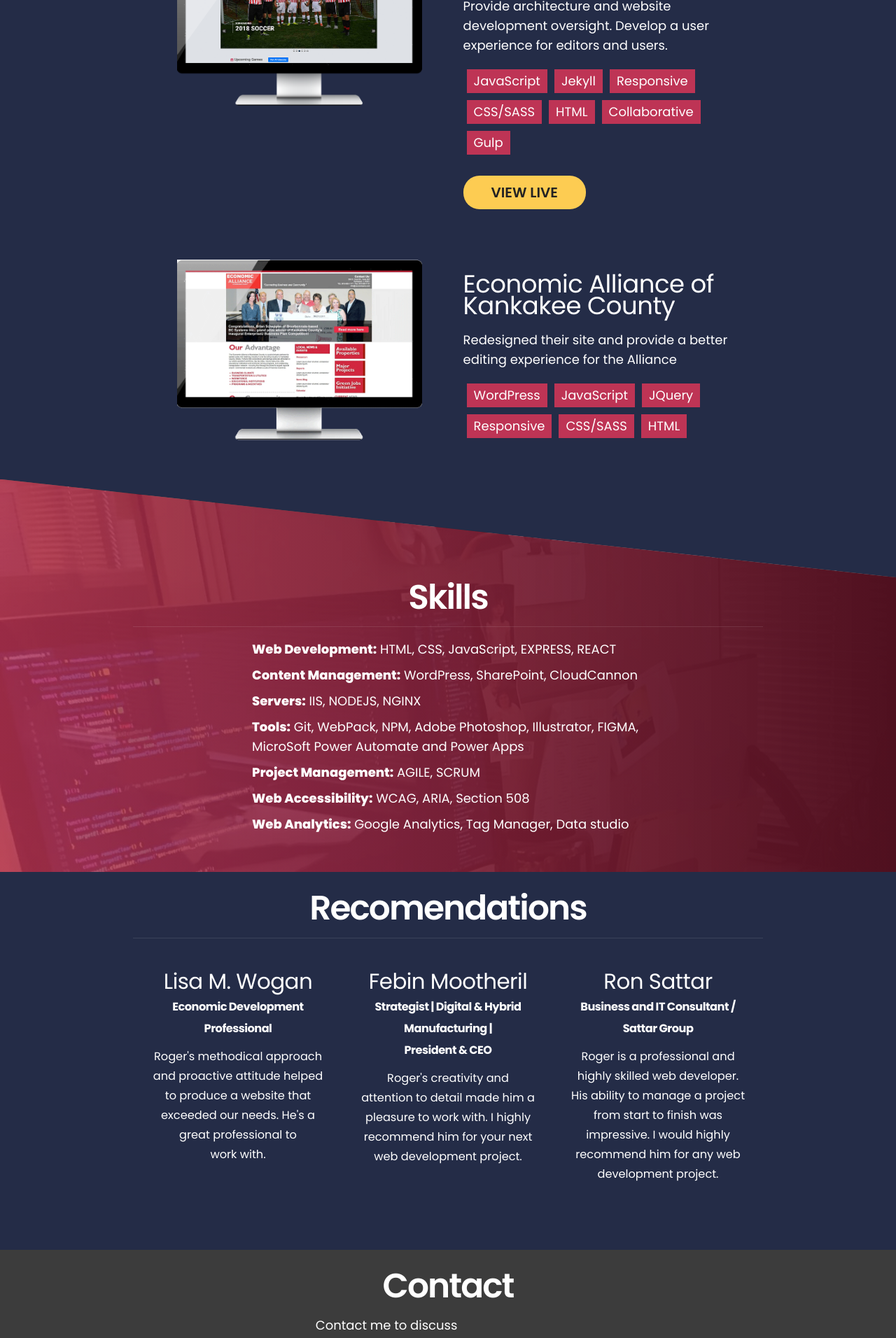
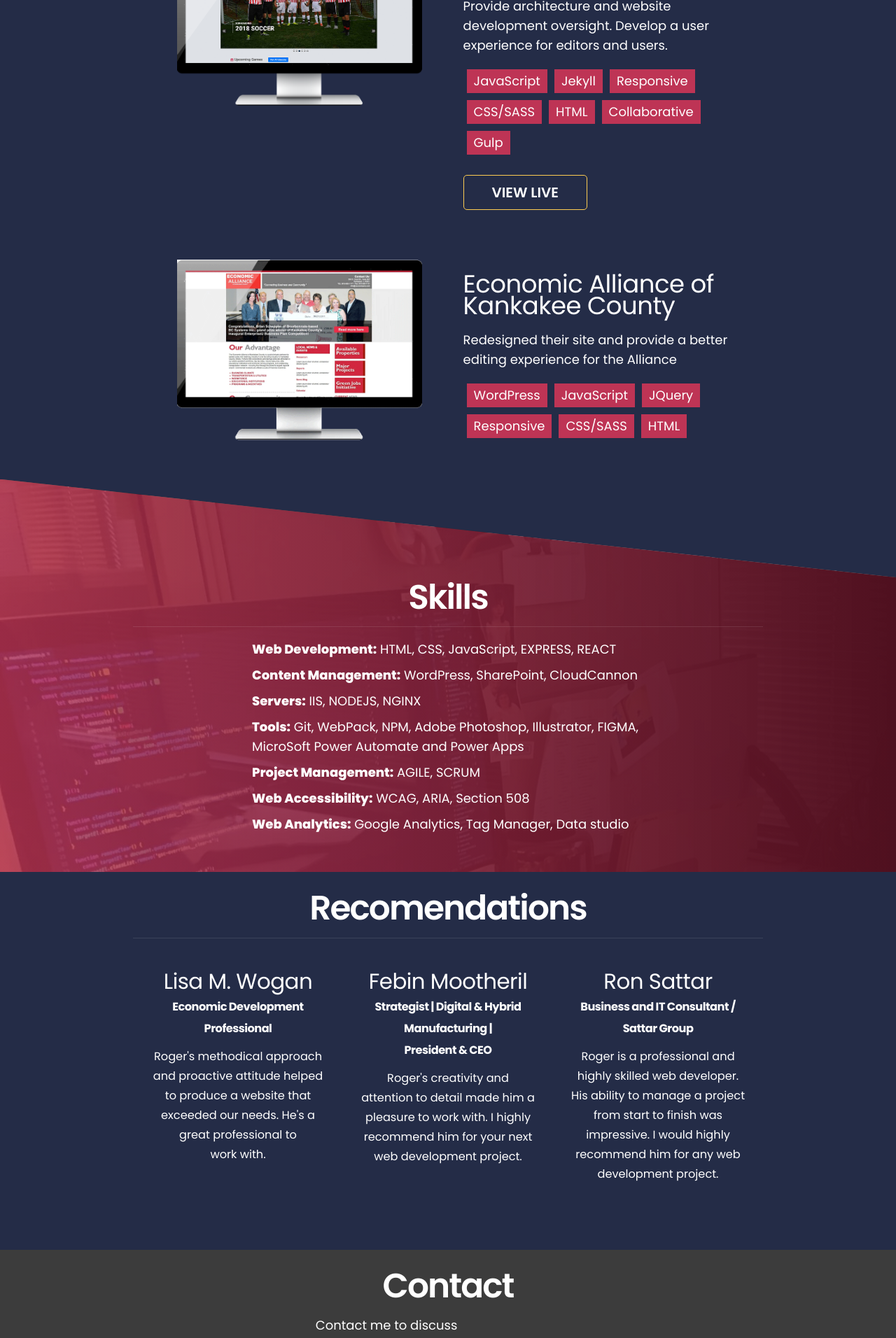
Before and after one commit to rehmpke/rogerehmpkesite, a Jekyll site: the page built from index.html, in a window 1280 px wide. Shown: the part 1201-3113 px from the top of the page at 70% size. Built offline with Jekyll 4.4.1, drawn with Linux system fonts in a browser that asks for light colours.

Commit message:
Change button color and button shape

```diff
--- a/_data/hash.yml
+++ b/_data/hash.yml
@@ -1 +1 @@
-bc561d6c57ac907c9ce8
+d0785da9223781f64e6c
--- a/assets/css/style.css
+++ b/assets/css/style.css
@@ -128,10 +128,12 @@
   font-weight: 600; }
 
 .btn-primary {
-  background-color: #fdcc52;
+  background-color: transparent;
   border-color: #fdcc52;
-  border-radius: 23px;
-  color: #222;
+  border-radius: 5px;
+  border-style: solid;
+  border-width: 1px;
+  color: #fff;
   margin: 20px auto;
   padding: 0.5em 2em;
   text-align: center; }
--- a/assets/scss/2-modules/_contactme.scss
+++ b/assets/scss/2-modules/_contactme.scss
@@ -34,7 +34,7 @@
 
 .contactme .btn-primary {
   background-color: transparent;
-  border-color: $primary-button;
+  border-color: $primary-gold;
   color: $dark-button-text;
 }
 
```
Also changed, not shown: assets/scss/1-base/_buttons.scss (+5 -3 lines).
